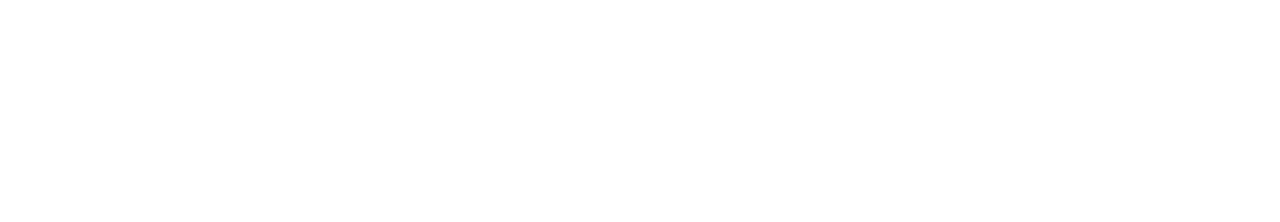
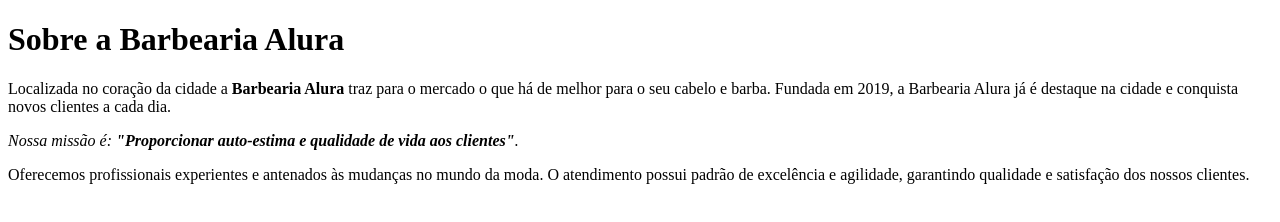
Before and after one commit to egocientia/html-e-css-p1, a plain HTML site: page index.html in a window 1280 px wide. Drawn offline with Linux system fonts and the light colour scheme.

Commit message:
Formatando e adicionando texto

```diff
--- a/index.html
+++ b/index.html
@@ -7,6 +7,13 @@
     <title>Document</title>
 </head>
 <body>
+    <h1>Sobre a Barbearia Alura</h1>
+
+    <p>Localizada no coração da cidade a <strong>Barbearia Alura</strong> traz para o mercado o que há de melhor para o seu cabelo e barba. Fundada em 2019, a Barbearia Alura já é destaque na cidade e conquista novos clientes a cada dia.</p>
+
+    <p><em>Nossa missão é: <strong>"Proporcionar auto-estima e qualidade de vida aos clientes"</strong>.</em></p>
+
+    <p>Oferecemos profissionais experientes e antenados às mudanças no mundo da moda. O atendimento possui padrão de excelência e agilidade, garantindo qualidade e satisfação dos nossos clientes.</p>
 
 </body>
 </html>
```
